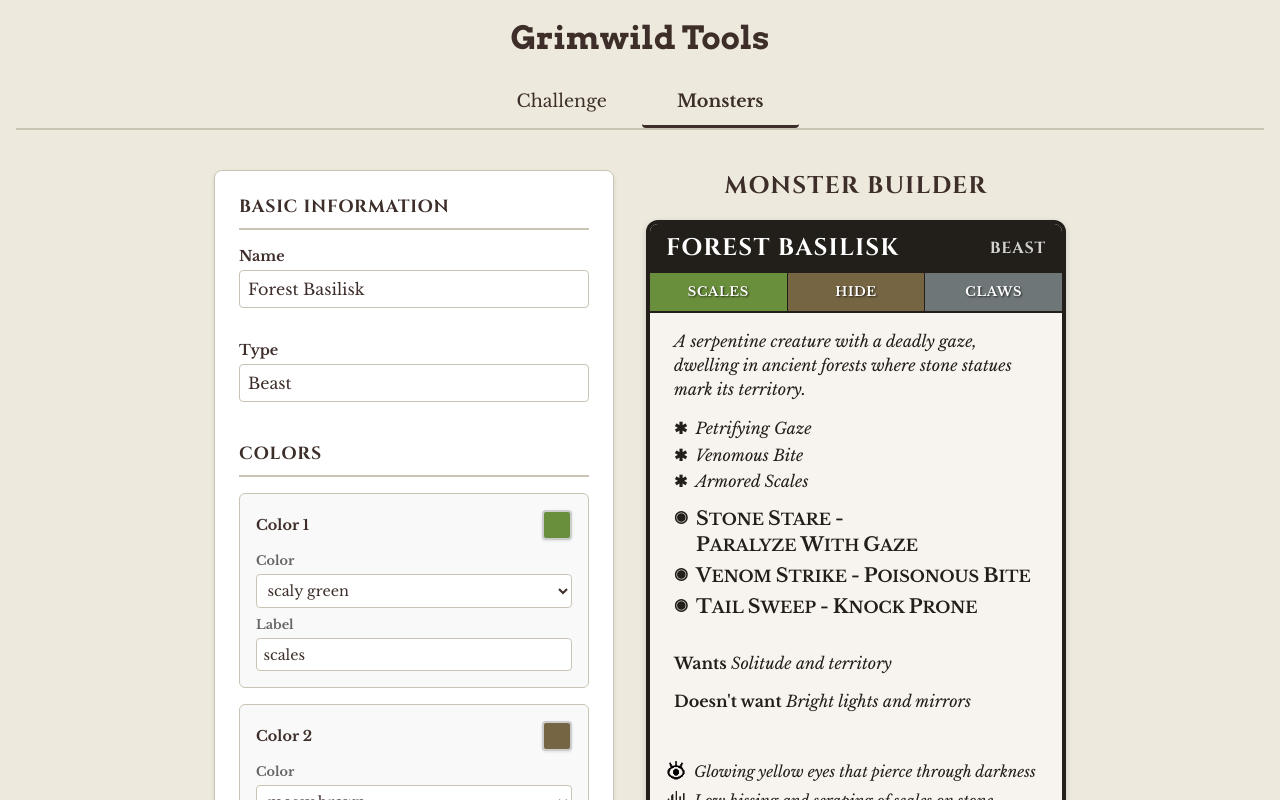
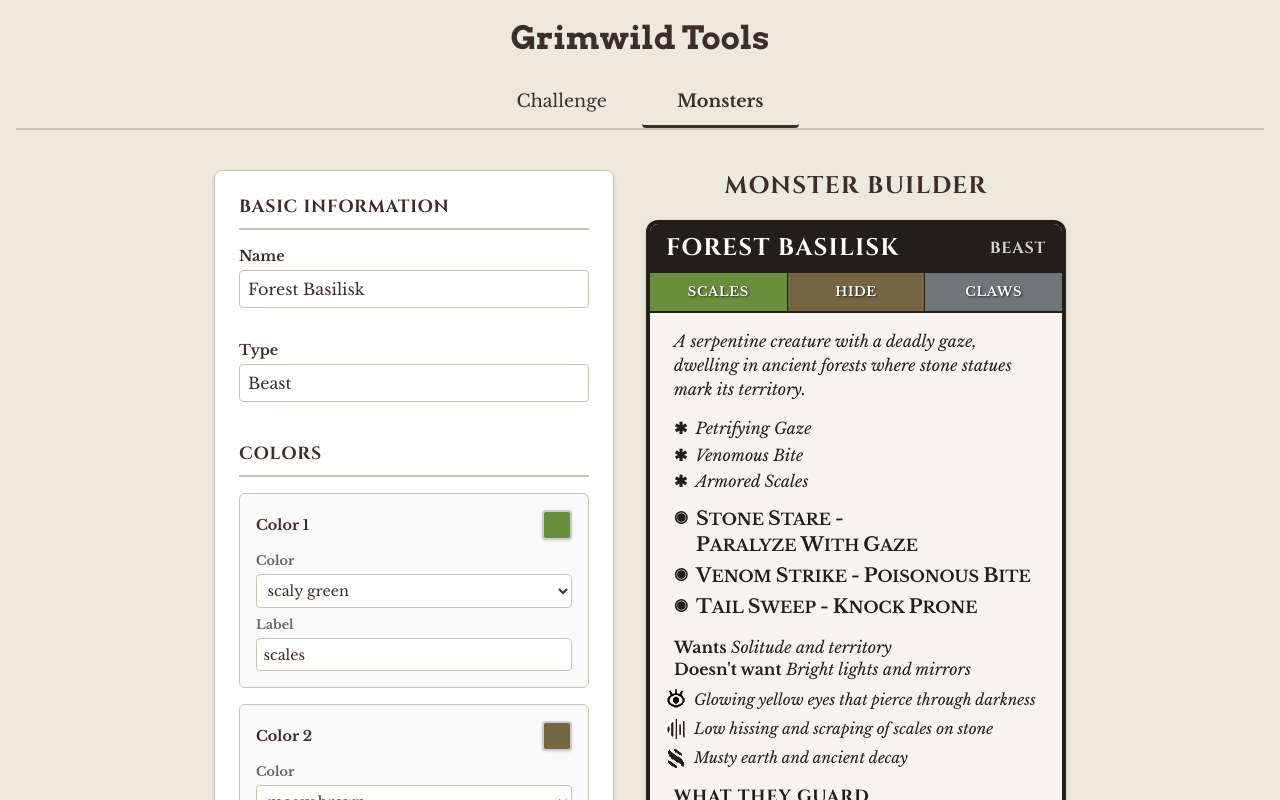
Before and after one commit to mvillaronga/grimwild-tools, a React (Vite) app: page / in a window 1280 px wide. Both pictures are taken after a click on the button "Monsters". Shown: the top 800 px of the page. Built offline with nearby package versions, Linux system fonts and the light colour scheme.

Commit message:
fixed spoacing aorund monster motivations section

```diff
--- a/src/components/monster/MonsterDisplay.css
+++ b/src/components/monster/MonsterDisplay.css
@@ -116,8 +116,13 @@
 
 /* Monster wants section */
 .monster-wants {
-  padding: 0.5rem 1.5rem 1rem;
+  padding: 0.5rem 1.5rem 0.25rem;
   font-style: italic;
+}
+
+.monster-wants p {
+  margin: 0;
+  line-height: 1.4;
 }
 
 .monster-wants .bold {
--- a/src/components/monster/MonsterSenses.css
+++ b/src/components/monster/MonsterSenses.css
@@ -1,5 +1,5 @@
 .monster-senses {
-  margin: 1rem 0;
+  margin: 0.25rem 0 1rem 0;
   padding: 0 1rem;
 }
 
```
